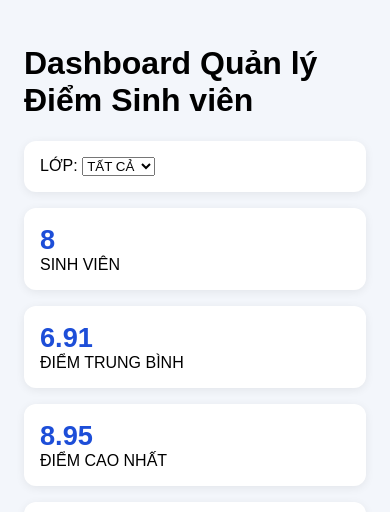
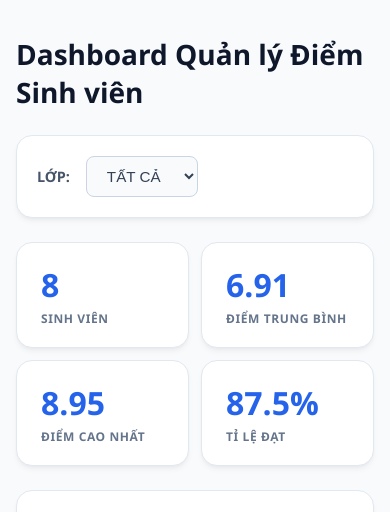
Before and after one commit to tuilakimnganday1701-jpg/student-score-dashboard-, a FastAPI app: page / in a window 390 px wide. Shown: the top 512 px of the page. Run offline with FastAPI, Linux system fonts and the light colour scheme; some libraries are stand-ins or nearby versions.

Commit message:
Refactor CSS styles for improved layout and design

```diff
--- a/static/style.css
+++ b/static/style.css
@@ -1,31 +1,88 @@
 /* Quy tắc chung cho toàn trang */
 body {
   margin: 0;
-  font-family: Arial, sans-serif;
-  background: #f3f6fb;
+  font-family: 'Segoe UI', system-ui, -apple-system, sans-serif;
+  background: #f8fafc;
+  color: #1e293b;
+  -webkit-font-smoothing: antialiased;
 }
 
 /* Khung chứa nội dung chính */
 .container {
-  max-width: 1180px;
-  margin: auto;
-  padding: 24px;
+  max-width: 1200px;
+  margin: 0 auto;
+  padding: 32px 24px;
 }
 
-/* Thẻ tổng hợp cho filter, card, kpis, article */
-.filter, .card, .kpis article {
+/* Tiêu đề chính */
+h1 {
+  font-size: 1.75rem;
+  font-weight: 700;
+  color: #0f172a;
+  margin-bottom: 24px;
+}
+
+/* Bộ lọc (Filter) */
+.filter {
   background: white;
-  border-radius: 12px;
-  padding: 16px;
-  box-shadow: 0 2px 10px #00000012;
+  border-radius: 16px;
+  padding: 20px;
+  box-shadow: 0 4px 6px -1px rgba(0, 0, 0, 0.05), 0 2px 4px -2px rgba(0, 0, 0, 0.05);
+  display: flex;
+  align-items: center;
+  gap: 16px;
+  margin-bottom: 24px;
+  border: 1px solid #e2e8f0;
+}
+
+.filter label {
+  font-weight: 600;
+  font-size: 0.9rem;
+  color: #475569;
+}
+
+.filter select {
+  padding: 10px 16px;
+  border-radius: 8px;
+  border: 1px solid #cbd5e1;
+  background-color: #f8fafc;
+  font-size: 0.95rem;
+  color: #334155;
+  outline: none;
+  cursor: pointer;
+  transition: all 0.2s ease;
+}
+
+.filter select:focus {
+  border-color: #3b82f6;
+  box-shadow: 0 0 0 3px rgba(59, 130, 246, 0.15);
+  background-color: white;
+}
+
+/* Thẻ tổng hợp cho card, kpis, article */
+.card, .kpis article {
+  background: white;
+  border-radius: 16px;
+  padding: 24px;
+  box-shadow: 0 4px 6px -1px rgba(0, 0, 0, 0.05), 0 2px 4px -2px rgba(0, 0, 0, 0.05);
+  border: 1px solid #e2e8f0;
+  transition: transform 0.2s ease, box-shadow 0.2s ease;
+}
+
+.kpis article:hover, .card:hover {
+  box-shadow: 0 10px 15px -3px rgba(0, 0, 0, 0.05), 0 4px 6px -4px rgba(0, 0, 0, 0.05);
 }
 
 /* Bố cục KPI dạng lưới 4 cột */
 .kpis {
   display: grid;
   grid-template-columns: repeat(4, 1fr);
-  gap: 16px;
-  margin: 16px 0;
+  gap: 20px;
+  margin-bottom: 24px;
+}
+
+.kpis article {
+  padding: 20px 24px;
 }
 
 .kpis b,
@@ -33,42 +90,88 @@ body {
   display: block;
 }
 
-.kpis b {
-  font-size: 1.7rem;
-  color: #1d4ed8;
+.kpis span {
+  font-size: 0.75rem;
+  font-weight: 600;
+  letter-spacing: 0.05em;
+  color: #64748b;
+  margin-top: 4px;
 }
 
-/* Bố cục 2 cột chính */
+.kpis b {
+  font-size: 2rem;
+  font-weight: 700;
+  color: #2563eb;
+}
+
+/* Bố cục 2 cột chính cho biểu đồ */
 .grid {
   display: grid;
   grid-template-columns: 1fr 1fr;
-  gap: 16px;
+  gap: 20px;
+  margin-bottom: 24px;
 }
 
 .card img {
   width: 100%;
+  height: auto;
+  border-radius: 8px;
 }
 
 /* Định dạng bảng dữ liệu */
+.table-wrap {
+  margin-top: 0;
+  overflow-x: auto;
+  padding: 0;
+}
+
 table {
   width: 100%;
   border-collapse: collapse;
-}
-
-th, td {
-  padding: 10px;
-  border-bottom: 1px solid #ddd;
   text-align: left;
 }
 
-.table-wrap {
-  margin-top: 16px;
-  overflow-x: auto;
+th {
+  background-color: #f8fafc;
+  color: #475569;
+  font-weight: 600;
+  font-size: 0.85rem;
+  letter-spacing: 0.05em;
+  text-transform: uppercase;
+  padding: 14px 20px;
+  border-bottom: 2px solid #e2e8f0;
+}
+
+td {
+  padding: 14px 20px;
+  border-bottom: 1px solid #f1f5f9;
+  color: #334155;
+  font-size: 0.95rem;
+}
+
+tbody tr {
+  transition: background-color 0.15s ease;
+}
+
+tbody tr:hover {
+  background-color: #f8fafc;
+}
+
+tbody tr:last-child td {
+  border-bottom: none;
 }
 
 /* Responsive cho thiết bị di động (màn hình dưới 800px) */
 @media (max-width: 800px) {
-  .kpis,
+  .container {
+    padding: 16px;
+  }
+
+  .kpis {
+    grid-template-columns: repeat(2, 1fr);
+    gap: 12px;
+  }
+
   .grid {
     grid-template-columns: 1fr;
   }
```
